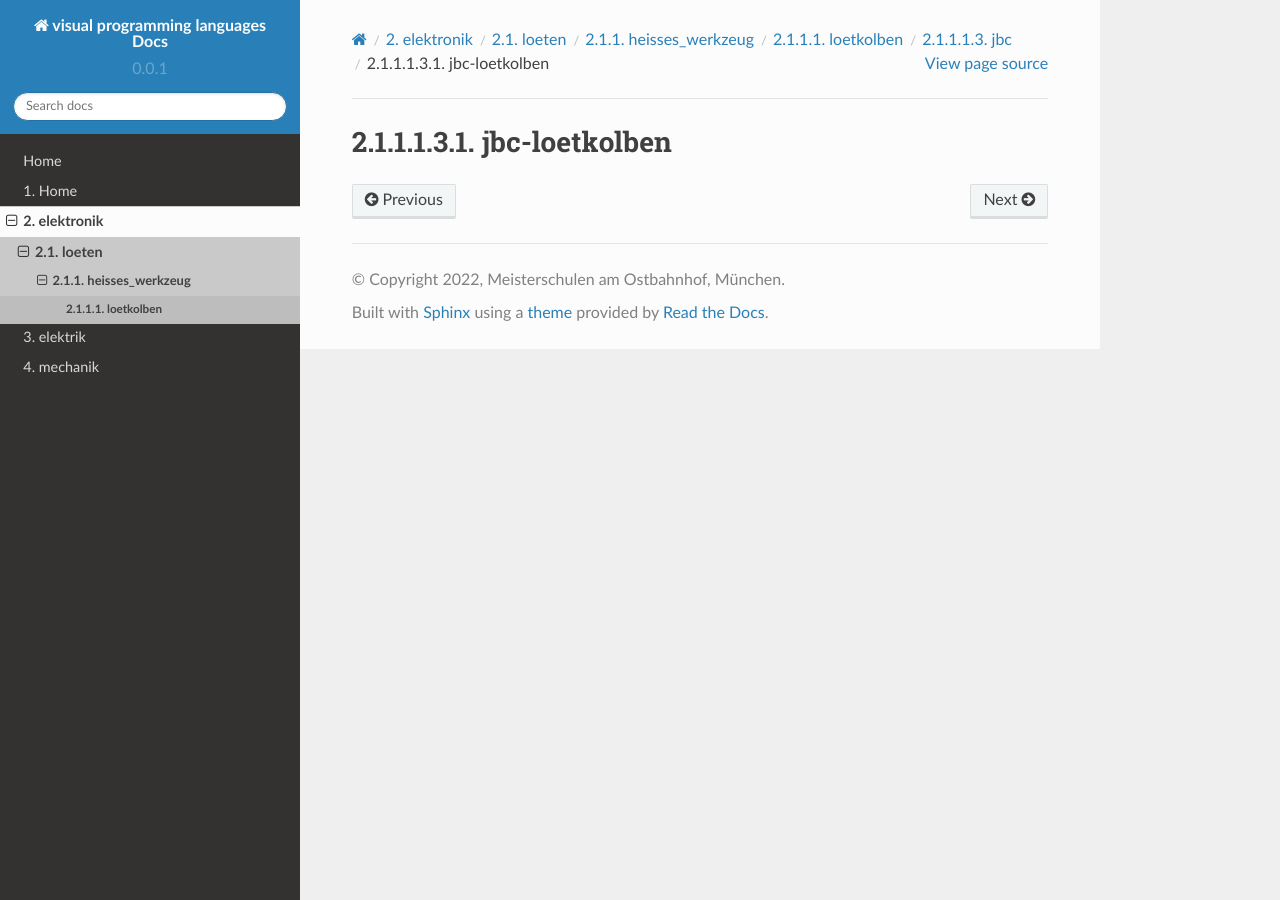
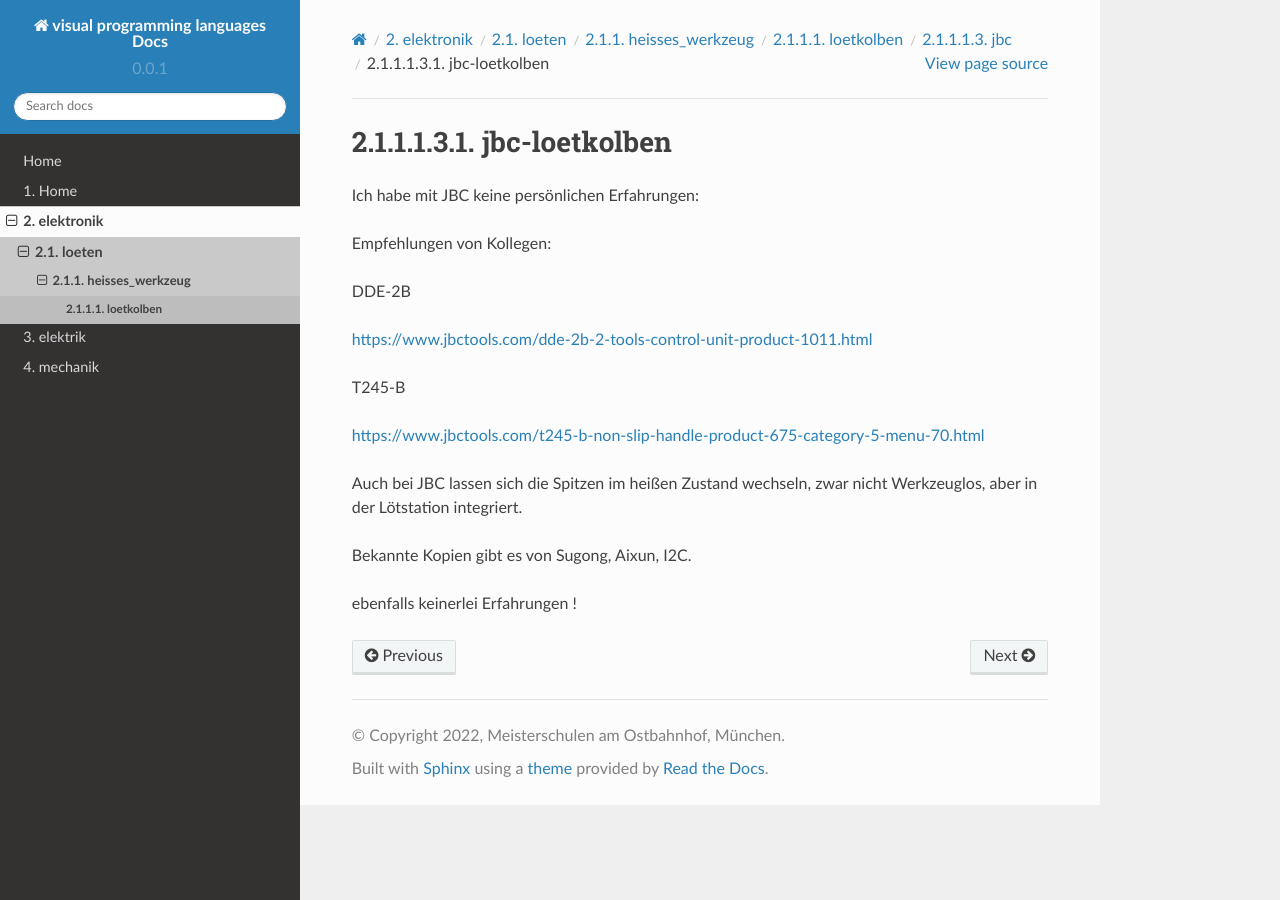
Before and after one commit to diplfranzhoepfinger/werkzeug-docs, a Sphinx documentation site: the page built from docs/elektronik/loeten/heisses_werkzeug/loetkolben/jbc/jbc-loetkolben.md, in a window 1280 px wide. Built offline with Sphinx 7.4.7 and the Read the Docs theme 2.0.0, drawn with Linux system fonts in a browser that asks for light colours.

Commit message:
Create jbc-loetkolben.md

```diff
--- a/docs/elektronik/loeten/heisses_werkzeug/loetkolben/jbc/jbc-loetkolben.md
+++ b/docs/elektronik/loeten/heisses_werkzeug/loetkolben/jbc/jbc-loetkolben.md
@@ -1 +1,19 @@
 ### jbc-loetkolben
+
+Ich habe mit JBC keine persönlichen Erfahrungen:
+
+Empfehlungen von Kollegen:
+
+DDE-2B
+
+[https://www.jbctools.com/dde-2b-2-tools-control-unit-product-1011.html](https://www.jbctools.com/dde-2b-2-tools-control-unit-product-1011.html)
+
+T245-B
+
+[https://www.jbctools.com/t245-b-non-slip-handle-product-675-category-5-menu-70.html](https://www.jbctools.com/t245-b-non-slip-handle-product-675-category-5-menu-70.html)
+
+Auch bei JBC lassen sich die Spitzen im heißen Zustand wechseln, zwar nicht Werkzeuglos, aber in der Lötstation integriert.
+
+Bekannte Kopien gibt es von Sugong, Aixun, I2C.
+
+ebenfalls keinerlei Erfahrungen !
```
